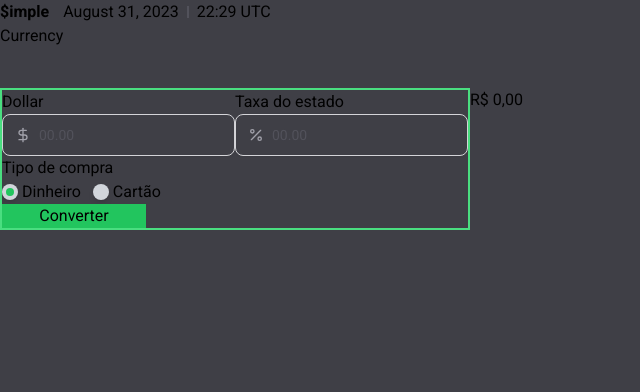
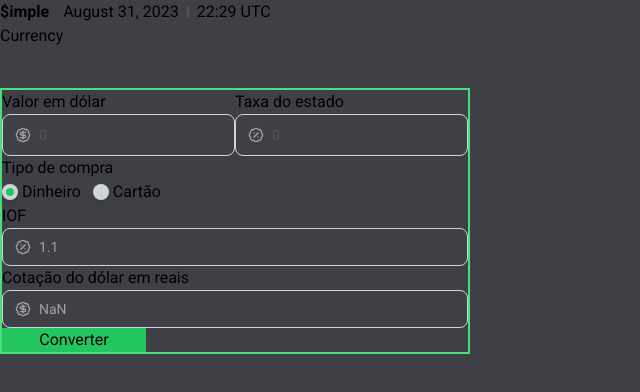
Before and after one commit to Jessica-Garcia/simple-dollar-to-real-converter, a React (Vite) app: page / in a window 1280 px wide. Shown: the top 392 px of the page, without its empty margins (0-640 px from the left). Built offline with nearby package versions, Linux system fonts and the light colour scheme; no server answers.

Commit message:
Display the IOF value and quote value

```diff
--- a/src/pages/Result.tsx
+++ b/src/pages/Result.tsx
@@ -1,11 +1,13 @@
-import { useCurrentConversionResult } from "../store/slices/conversionResult";
+import { useCurrentConversion } from "../store/slices/conversionResult";
 import { useNavigate } from "react-router-dom";
+import { priceFormatter } from "../utils/formatter";
+
 export const Result = () => {
-  const currentConversionResult = useCurrentConversionResult();
+  const { result } = useCurrentConversion();
   const navigate = useNavigate();
   return (
     <main className="">
-      <h1>{currentConversionResult}</h1>
+      <h1>{priceFormatter.format(result)}</h1>
       <button onClick={() => navigate("/")}>voltar</button>
     </main>
   );
--- a/src/pages/index.tsx
+++ b/src/pages/index.tsx
@@ -8,9 +8,9 @@ import { useNavigate } from "react-router-dom";
 import { useAppDispatch } from "../store";
 import {
   converter,
-  useCurrentConversionResult,
+  useCurrentConversion,
 } from "../store/slices/conversionResult";
-import { DollarSignIcon, Percent } from "lucide-react";
+import { BadgePercent, BadgeDollarSign } from "lucide-react";
 
 const newConversionFormSchema = z.object({
   dollarQuantity: z.number().positive(),
@@ -37,7 +37,10 @@ export const Home = () => {
   const dispatch = useAppDispatch();
   const navigate = useNavigate();
 
-  const currentConversionResult = useCurrentConversionResult();
+  const { IOFCache, IOFCreditCard } = useCurrentConversion();
+
+  const IOFCachePerCentValue = IOFCache * 100;
+  const IOFCreditCardPerCentValue = IOFCreditCard * 100;
 
   const { data /* isLoading, error */ } = useQuery(
     "quotationDollarInReais",
@@ -46,6 +49,7 @@ export const Home = () => {
     },
     {
       retry: 3,
+      // refetchInterval: 60000,
     },
   );
 
@@ -69,9 +73,9 @@ export const Home = () => {
       >
         <div className="flex">
           <span className="flex flex-col">
-            <label htmlFor="dollar">Dollar</label>
+            <label htmlFor="dollar">Valor em dólar</label>
             <div className="flex w-full items-center gap-2 rounded-lg border border-zinc-300 px-3 py-2 shadow-sm">
-              <DollarSignIcon className="h-4 w-4 text-zinc-400" />
+              <BadgeDollarSign className="h-4 w-4 text-zinc-400" />
               <input
                 className="flex-1  border-0 bg-transparent p-0 text-zinc-900 placeholder-zinc-600 placeholder:text-sm outline-none dark:text-zinc-100 dark:placeholder-zinc-400"
                 id="dollar"
@@ -80,7 +84,7 @@ export const Home = () => {
                   valueAsNumber: true,
                   required: true,
                 })}
-                placeholder="00.00"
+                placeholder="0"
                 min={0.01}
                 step={0.01}
                 autoFocus
@@ -90,14 +94,14 @@ export const Home = () => {
           <span className="flex flex-col">
             <label htmlFor="tax">Taxa do estado</label>
             <div className="flex w-full items-center gap-2 rounded-lg border border-zinc-300 px-3 py-2 shadow-sm">
-              <Percent className="h-4 w-4 text-zinc-400" />
+              <BadgePercent className="h-4 w-4 text-zinc-400" />
               <input
                 className="flex-1 placeholder:text-sm border-0 bg-transparent p-0 text-zinc-900 placeholder-zinc-600 outline-none dark:text-zinc-100 dark:placeholder-zinc-400"
                 id="tax"
                 type="number"
-                min={0.01}
+                min={0}
                 step={0.01}
-                placeholder="00.00"
+                placeholder="0"
                 {...register("stateTax", {
                   valueAsNumber: true,
                   required: true,
@@ -113,6 +117,7 @@ export const Home = () => {
           name="type"
           render={({ field }) => {
             return (
+              <>
                 <RadioGroup.Root
                   className="flex gap-3"
                   onValueChange={field.onChange}
@@ -146,9 +151,47 @@ export const Home = () => {
                     </label>
                   </span>
                 </RadioGroup.Root>
+
+                <span className="flex flex-col">
+                  <label htmlFor="iofcache">IOF</label>
+                  <div className="flex w-full items-center gap-2 rounded-lg border border-zinc-300 px-3 py-2 shadow-sm">
+                    <BadgePercent className="h-4 w-4 text-zinc-400" />
+                    <input
+                      className="flex-1 border-0 bg-transparent p-0 outline-none text-zinc-400 text-sm"
+                      id="iofcache"
+                      readOnly
+                      value={
+                        field.value === "money"
+                          ? IOFCachePerCentValue.toLocaleString(undefined, {
+                              maximumFractionDigits: 2,
+                            })
+                          : IOFCreditCardPerCentValue.toLocaleString(
+                              undefined,
+                              { maximumFractionDigits: 2 },
+                            )
+                      }
+                    />
+                  </div>
+                </span>
+              </>
             );
           }}
         />
+        <span className="flex flex-col">
+          <label htmlFor="quotation">Cotação do dólar em reais</label>
+          <div className="flex w-full items-center gap-2 rounded-lg border border-zinc-300 px-3 py-2 shadow-sm">
+            <BadgeDollarSign className="h-4 w-4 text-zinc-400" />
+            <input
+              className="flex-1 border-0 bg-transparent p-0 outline-none text-zinc-400 text-sm"
+              id="quotation"
+              readOnly
+              value={parseFloat(data?.data.USDBRL.bid).toLocaleString(
+                undefined,
+                { currency: "BRL", maximumFractionDigits: 2 },
+              )}
+            />
+          </div>
+        </span>
         <button
           type="submit"
           disabled={isSubmitting}
@@ -157,7 +200,6 @@ export const Home = () => {
           Converter
         </button>
       </form>
-      <div>{currentConversionResult}</div>
     </main>
   );
 };
--- a/src/store/slices/conversionResult.ts
+++ b/src/store/slices/conversionResult.ts
@@ -1,6 +1,5 @@
 import { PayloadAction, createSlice } from "@reduxjs/toolkit";
 import { useAppSelector } from "..";
-import { priceFormatter } from "../../utils/formatter";
 
 interface CreateConversion {
   dollarQuotation: number;
@@ -11,14 +10,15 @@ interface CreateConversion {
 
 export interface ConversionState {
   result: number;
+  IOFCache: number;
+  IOFCreditCard: number;
 }
 
 const initialState: ConversionState = {
   result: 0,
+  IOFCache: 0.011,
+  IOFCreditCard: 0.0538,
 };
-
-const IOFCache = 0.011;
-const IOFCreditCard = 0.0538;
 
 export const conversionResultSlice = createSlice({
   name: "conversionResult",
@@ -29,8 +29,8 @@ export const conversionResultSlice = createSlice({
         action.payload;
       const stateTaxPerCent = stateTax / 100;
       const stateTaxValue = dollarQuantity * stateTaxPerCent;
-      const IOFCacheValue = dollarQuotation * IOFCache;
-      const IOFCreditCardValue = dollarQuantity * IOFCreditCard;
+      const IOFCacheValue = dollarQuotation * state.IOFCache;
+      const IOFCreditCardValue = dollarQuantity * state.IOFCreditCard;
 
       if (type === "money") {
         state.result =
@@ -47,9 +47,8 @@ export const conversionResultSlice = createSlice({
 export const conversionResult = conversionResultSlice.reducer;
 export const { converter } = conversionResultSlice.actions;
 
-export const useCurrentConversionResult = () => {
+export const useCurrentConversion = () => {
   return useAppSelector((state) => {
-    const { result } = state.conversionResult;
-    return priceFormatter.format(result);
+    return state.conversionResult;
   });
 };
```
Lines whose indentation alone changed are shown as unchanged.
